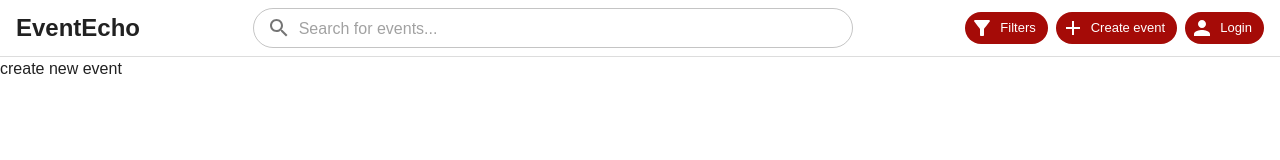
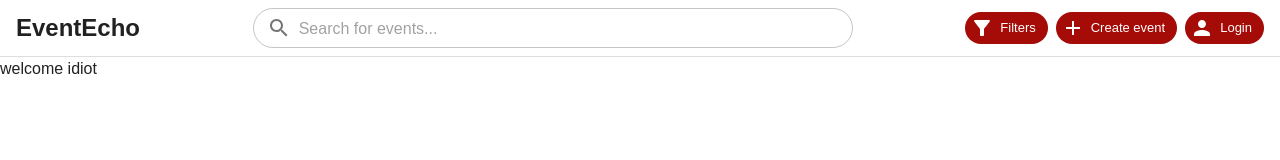
Before and after one commit to Winsthai/EventEcho, a React app in the folder client/: page /createEvent in a window 1280 px wide. Shown: the top 160 px of the page. Built offline with nearby package versions, Linux system fonts and the light colour scheme; the HTML template or start-up script is replaced by a standard one.

Commit message:
new branch for create event

```diff
--- a/client/src/Components/CreateEventPage/CreateEventPage.jsx
+++ b/client/src/Components/CreateEventPage/CreateEventPage.jsx
@@ -1,5 +1,7 @@
 const CreateEventPage = () => {
-  return <div>create new event</div>;
+  return (
+    <div>welcome idiot</div>
+  );
 };
 
 export default CreateEventPage;
```
